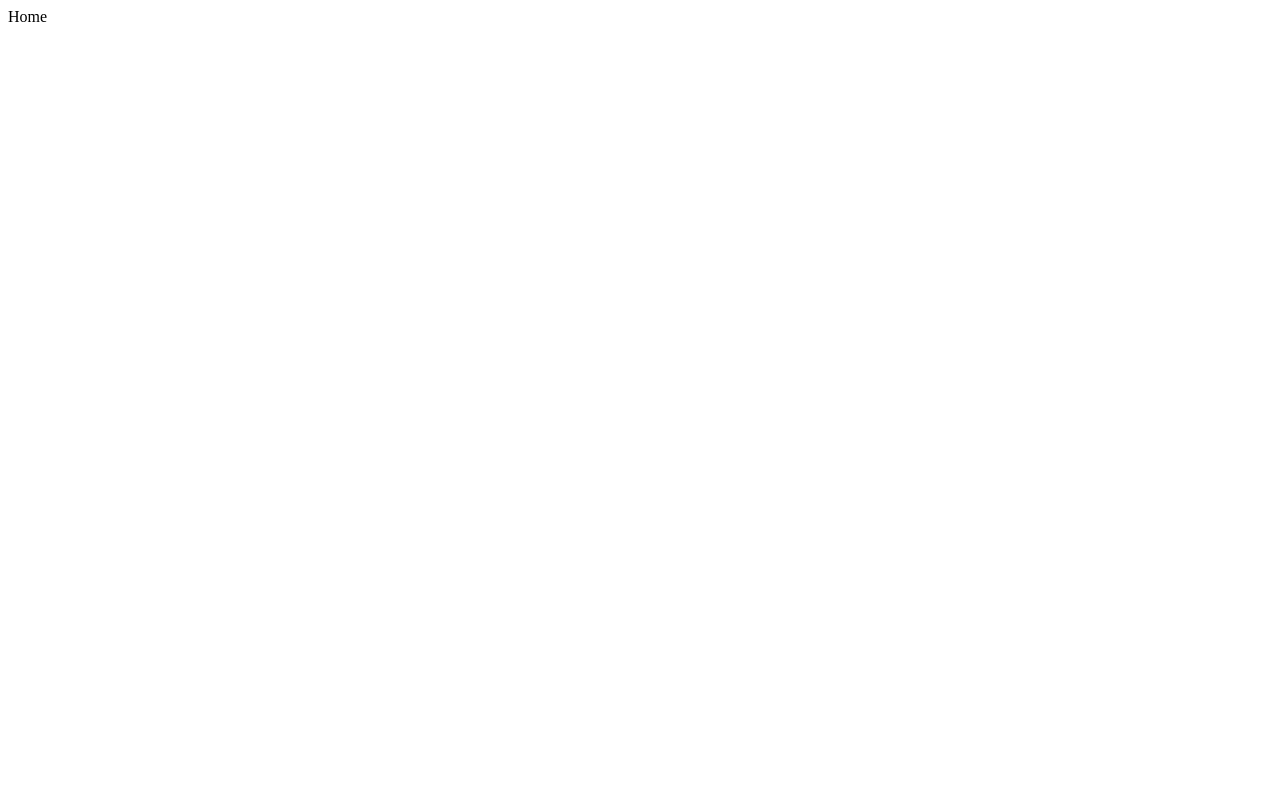
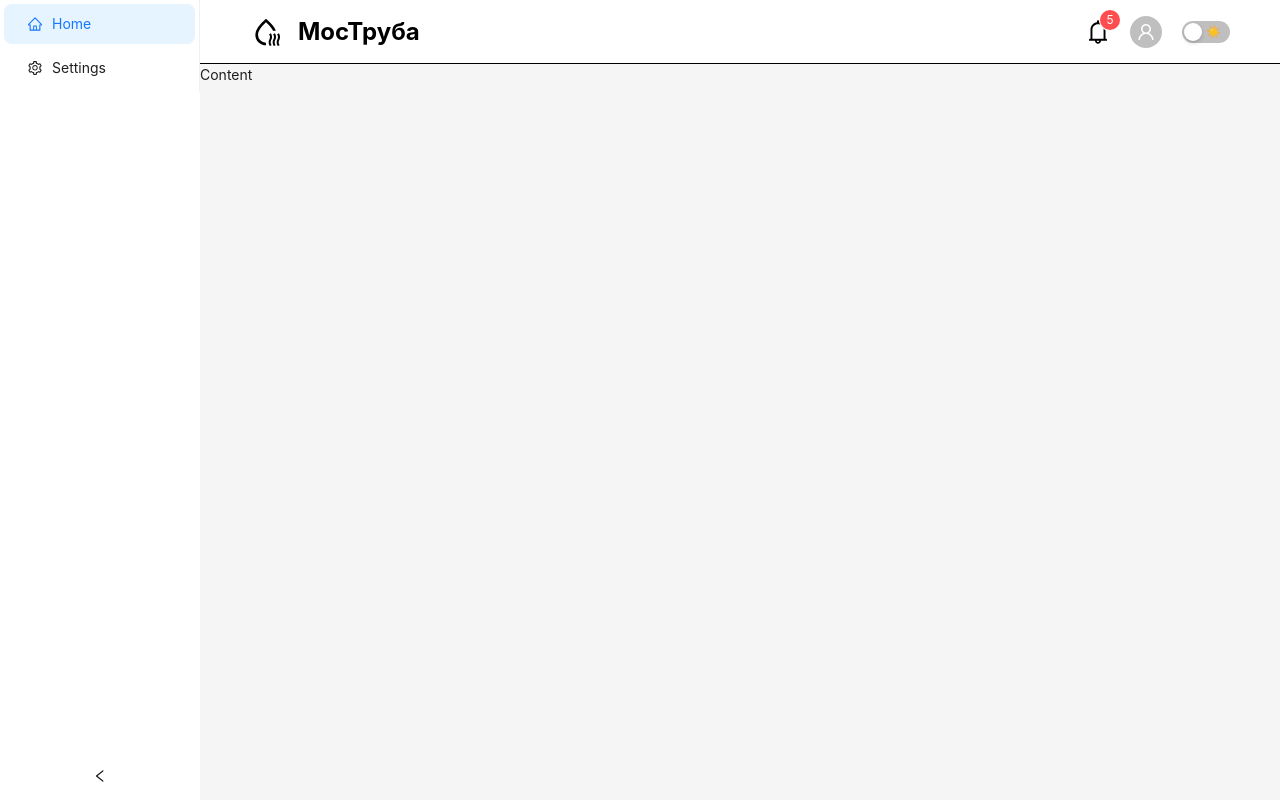
Before and after one commit to AlexanderMorgunov/lct02, a Next.js app: page / in a window 1280 px wide. Built offline with nearby package versions, Linux system fonts and the light colour scheme; no server answers.

Commit message:
feat: initialized the admin page, set up basic colors for Tilewind, implemented theme switching

```diff
--- a/package.json
+++ b/package.json
@@ -9,7 +9,9 @@
     "lint": "eslint"
   },
   "dependencies": {
+    "@ant-design/v5-patch-for-react-19": "^1.0.3",
     "@tanstack/react-query": "^5.87.4",
+    "antd": "^5.27.3",
     "axios": "^1.12.1",
     "next": "15.5.3",
     "react": "19.1.0",
--- a/src/app/layout.tsx
+++ b/src/app/layout.tsx
@@ -1,9 +1,15 @@
 import type { Metadata } from "next";
 import { Montserrat } from "next/font/google";
+import "../fsd/app/styles/global.css";
+import "@ant-design/v5-patch-for-react-19";
+import { cookies } from "next/headers";
+import { Theme } from "@/fsd/shared/config/theme/theme";
+import { ClientProvider } from "@/fsd/app/providers";
 
-const geistMono = Montserrat({
-  variable: "--font-montserrat",
-  subsets: ["latin"],
+const font = Montserrat({
+  subsets: ["cyrillic", "latin"],
+  variable: "--montserrat-font",
+  display: "swap",
 });
 
 export const metadata: Metadata = {
@@ -12,17 +18,18 @@ export const metadata: Metadata = {
     "Рекомендательный сервис прогнозирования возникновения технологических ситуаций",
 };
 
-export default function RootLayout({
+export default async function RootLayout({
   children,
 }: Readonly<{
   children: React.ReactNode;
 }>) {
+  const cookieStore = await cookies();
+  const theme = cookieStore.get("theme")?.value ?? Theme.LIGHT;
+
   return (
-    <html lang="en">
-      <body
-        className={`${geistMono.variable} ${geistMono.variable} antialiased`}
-      >
-        {children}
+    <html lang="ru" className={`${font.variable}`} data-theme={theme}>
+      <body>
+        <ClientProvider>{children}</ClientProvider>
       </body>
     </html>
   );
--- a/src/app/page.tsx
+++ b/src/app/page.tsx
@@ -1,3 +1,5 @@
+import AdminPage from "@/fsd/pages/AdminPage/AdminPage";
+
 export default function Home() {
-  return <div>Home</div>;
+  return <AdminPage />;
 }
--- /dev/null
+++ b/src/fsd/app/providers/ClientProvider/ClientProvider.tsx
@@ -0,0 +1,24 @@
+"use client";
+
+import { ReactNode, useEffect, useState } from "react";
+import { QueryClient, QueryClientProvider } from "@tanstack/react-query";
+
+interface Props {
+  children: ReactNode;
+}
+
+const ClientProvider = ({ children }: Props) => {
+  const [isMounted, setIsMounted] = useState(false);
+
+  const queryClient = new QueryClient();
+
+  useEffect(() => {
+    setIsMounted(true);
+  }, []);
+
+  return isMounted ? (
+    <QueryClientProvider client={queryClient}>{children}</QueryClientProvider>
+  ) : null;
+};
+
+export { ClientProvider };
--- /dev/null
+++ b/src/fsd/app/providers/index.ts
@@ -0,0 +1 @@
+export { ClientProvider } from "./ClientProvider/ClientProvider";
--- /dev/null
+++ b/src/fsd/app/styles/global.css
@@ -0,0 +1,56 @@
+@layer theme, base, components, utilities;
+
+/* Подключаем слои Tailwind */
+@import "tailwindcss/theme.css" layer(theme);
+@import "tailwindcss/preflight.css" layer(base);
+@import "tailwindcss/utilities.css" layer(utilities);
+
+/* Токены цветов */
+@theme {
+  --color-primary-bg: var(--primary-bg);
+  --color-primary-text: var(--primary-text);
+  --color-header-bg: var(--header-bg);
+}
+
+/* Светлая тема */
+:root[data-theme="light"] {
+  --primary-bg: #ffffff;
+  --primary-text: #000000;
+  --header-bg: #f5f5f5;
+}
+
+/* Тёмная тема */
+:root[data-theme="dark"] {
+  --primary-bg: #001529;
+  --primary-text: #ffffff;
+  --header-bg: #141414;
+}
+
+/* Генерируем классы для Tailwind v4 */
+@layer utilities {
+  .bg-primary-bg {
+    background-color: var(--primary-bg);
+  }
+  .text-primary-text {
+    color: var(--primary-text);
+  }
+  .bg-header-bg {
+    background-color: var(--header-bg);
+  }
+  .border-border {
+    border-color: var(--primary-text); /* или отдельный токен для бордера */
+  }
+}
+
+/* Базовые ресеты */
+* {
+  margin: 0;
+  padding: 0;
+  box-sizing: border-box;
+}
+
+body {
+  font-family: var(--montserrat-font);
+  background-color: var(--primary-bg);
+  color: var(--primary-text);
+}
--- /dev/null
+++ b/src/fsd/pages/AdminPage/AdminPage.tsx
@@ -0,0 +1,16 @@
+"use client";
+
+import { useThemeStore } from "@/fsd/shared/store/theme/useThemeStore";
+import { AdminPageLayout } from "@/fsd/widgets/AdminPage/AdminPageLayout/AdminPageLayout";
+
+export const AdminPage = () => {
+  const { theme, toggleTheme } = useThemeStore();
+
+  return (
+    <AdminPageLayout theme={theme} toggleTheme={toggleTheme}>
+      Content
+    </AdminPageLayout>
+  );
+};
+
+export default AdminPage;
--- /dev/null
+++ b/src/fsd/shared/config/theme/theme.ts
@@ -0,0 +1,4 @@
+export enum Theme {
+  LIGHT = "light",
+  DARK = "dark",
+}
--- /dev/null
+++ b/src/fsd/shared/store/theme/useThemeStore.ts
@@ -0,0 +1,39 @@
+"use client";
+
+import { create } from "zustand";
+import { Theme } from "../../config/theme/theme";
+
+// утилита для чтения куки
+const getCookie = (name: string): string | null => {
+  if (typeof document === "undefined") return null; // SSR-safe
+  const match = document.cookie.match(new RegExp("(^| )" + name + "=([^;]+)"));
+  return match ? match[2] : null;
+};
+
+interface ThemeState {
+  theme: Theme;
+  toggleTheme: () => void;
+  setTheme: (t: Theme) => void;
+}
+
+export const useThemeStore = create<ThemeState>((set) => {
+  // читаем тему из куки при создании стора
+  const cookieTheme = getCookie("theme") as Theme | null;
+  const initialTheme = cookieTheme || Theme.LIGHT;
+
+  return {
+    theme: initialTheme,
+    setTheme: (t: Theme) => {
+      set({ theme: t });
+      document.cookie = `theme=${t}; path=/; max-age=31536000`;
+    },
+    toggleTheme: () => {
+      set((state) => {
+        const newTheme = state.theme === Theme.LIGHT ? Theme.DARK : Theme.LIGHT;
+        document.cookie = `theme=${newTheme}; path=/; max-age=31536000`;
+        document.documentElement.setAttribute("data-theme", newTheme);
+        return { theme: newTheme };
+      });
+    },
+  };
+});
--- /dev/null
+++ b/src/fsd/shared/ui/IconLogo.tsx
@@ -0,0 +1,19 @@
+import { FC, SVGProps } from "react";
+
+export const IconLogo: FC<SVGProps<SVGSVGElement>> = ({ className }) => {
+  return (
+    <svg
+      xmlns="http://www.w3.org/2000/svg"
+      height="1em"
+      viewBox="0 0 24 24"
+      className={className}
+    >
+      <path
+        fill="currentColor"
+        d="M4 13.8q0-2.5 1.988-5.437T12 2q2.95 2.5 4.788 4.75t2.637 4.275H17.25q-.7-1.425-2-3.012T12 4.65Q9.025 7.375 7.513 9.675T6 13.8q0 2.675 1.7 4.438T12 20v2q-3.425 0-5.712-2.35T4 13.8m10.8 8.675l-.425-.95q-.2-.425-.288-.887T14 19.7q0-.55.125-1.087t.375-1.038q.2-.425.35-.862T15 15.8q0-.375-.088-.725t-.237-.7l-.35-.75l1.375-.6l.425.9q.2.425.288.9t.087.975q0 .55-.125 1.075T16 17.9q-.2.425-.35.875t-.15.925q0 .35.075.688t.225.662l.375.825zm3 0l-.425-.95q-.2-.425-.288-.887T17 19.7q0-.55.125-1.087t.375-1.038q.2-.425.35-.862T18 15.8q0-.375-.088-.725t-.237-.7l-.35-.75l1.375-.6l.425.9q.2.45.288.913t.087.962q0 .55-.125 1.075T19 17.9q-.2.425-.35.875t-.15.925q0 .35.075.688t.225.662l.375.825zm3 0l-.425-.95q-.2-.425-.288-.887T20 19.7q0-.55.125-1.087t.375-1.038q.2-.425.35-.862T21 15.8q0-.375-.088-.725t-.237-.7l-.35-.75l1.375-.6l.425.9q.2.425.288.9t.087.975q0 .55-.125 1.088T22 17.925q-.2.425-.35.863t-.15.912q0 .35.075.688t.225.662l.375.825z"
+      />
+    </svg>
+  );
+};
+
+IconLogo.displayName = "IconLogo";
--- /dev/null
+++ b/src/fsd/widgets/AdminPage/AdminPageLayout/AdminPageLayout.tsx
@@ -0,0 +1,77 @@
+import { Layout, Avatar, Badge, Switch, Menu } from "antd";
+import {
+  BellOutlined,
+  HomeOutlined,
+  SettingOutlined,
+  UserOutlined,
+} from "@ant-design/icons";
+import Link from "next/link";
+import { Theme } from "@/fsd/shared/config/theme/theme";
+import { IconLogo } from "@/fsd/shared/ui/IconLogo";
+
+const { Header, Sider, Content } = Layout;
+
+interface AdminPageLayoutProps {
+  children: React.ReactNode;
+  theme: Theme;
+  toggleTheme: () => void;
+}
+
+export const AdminPageLayout = ({
+  children,
+  theme,
+  toggleTheme,
+}: AdminPageLayoutProps) => {
+  return (
+    <Layout className="h-screen">
+      {/* Sidebar слева */}
+      <Sider width={200} collapsible theme={theme}>
+        <Menu
+          mode="inline"
+          theme={theme}
+          defaultSelectedKeys={["home"]}
+          items={[
+            {
+              key: "home",
+              icon: <HomeOutlined />,
+              label: <Link href="/admin">Home</Link>,
+            },
+            {
+              key: "settings",
+              icon: <SettingOutlined />,
+              label: <Link href="/admin/settings">Settings</Link>,
+            },
+          ]}
+        />
+      </Sider>
+
+      <Layout>
+        <Header className="flex items-center justify-between px-5 text-card-foreground border-b border-border !bg-primary-bg">
+          {/* Логотип */}
+          <div className="flex flex-row items-center gap-4 text-2xl font-bold text-primary-text">
+            <IconLogo className="w-8 h-8" /> МосТруба
+          </div>
+
+          {/* Правая часть */}
+          <div className="flex items-center gap-5">
+            <Badge count={5}>
+              <BellOutlined className="text-2xl cursor-pointer !text-primary-text" />
+            </Badge>
+
+            <Avatar icon={<UserOutlined />} />
+
+            <Switch
+              checkedChildren="🌙"
+              unCheckedChildren="☀️"
+              checked={theme === Theme.DARK}
+              onChange={toggleTheme}
+            />
+          </div>
+        </Header>
+
+        {/* Content */}
+        <Content className="p-5">{children}</Content>
+      </Layout>
+    </Layout>
+  );
+};
--- /dev/null
+++ b/tailwind.config.ts
@@ -0,0 +1,11 @@
+import type { Config } from "tailwindcss";
+
+const config: Config = {
+  content: ["./src/**/*.{js,ts,jsx,tsx}", "./fsd/**/*.{js,ts,jsx,tsx}"],
+  theme: {
+    extend: {},
+  },
+  plugins: [],
+};
+
+export default config;
```
Also changed, not shown: 1 other file (tests, documents, lock files or other folders).
